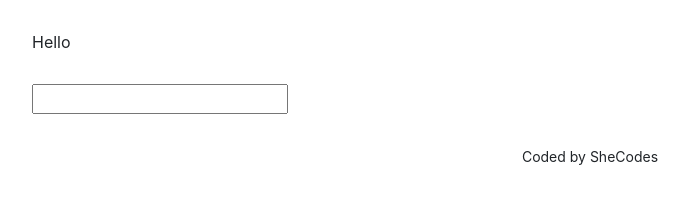
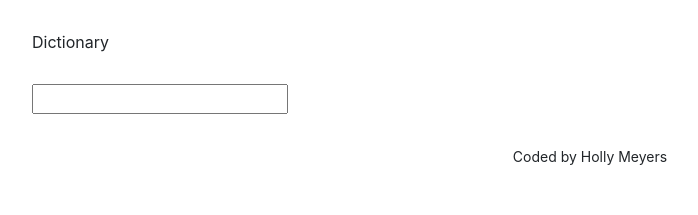
Before and after one commit to hmharris24/dictionary-project, a React (Create React App) app: page / in a window 1280 px wide. Shown: the top 215 px of the page, without its empty margins (50-748 px from the left). Built offline with nearby package versions, Linux system fonts and the light colour scheme.

Commit message:
Updated header and footer

```diff
--- a/src/App.js
+++ b/src/App.js
@@ -5,12 +5,12 @@ function App() {
   return (
     <div className="App">
       <div className="container">
-        <header className="App-header">Hello</header>
+        <header className="App-header">Dictionary</header>
         <main>
           <Dictionary />
         </main>
         <footer className="App-footer">
-          <small>Coded by SheCodes</small>
+          <small>Coded by Holly Meyers</small>
         </footer>
       </div>
     </div>
```
